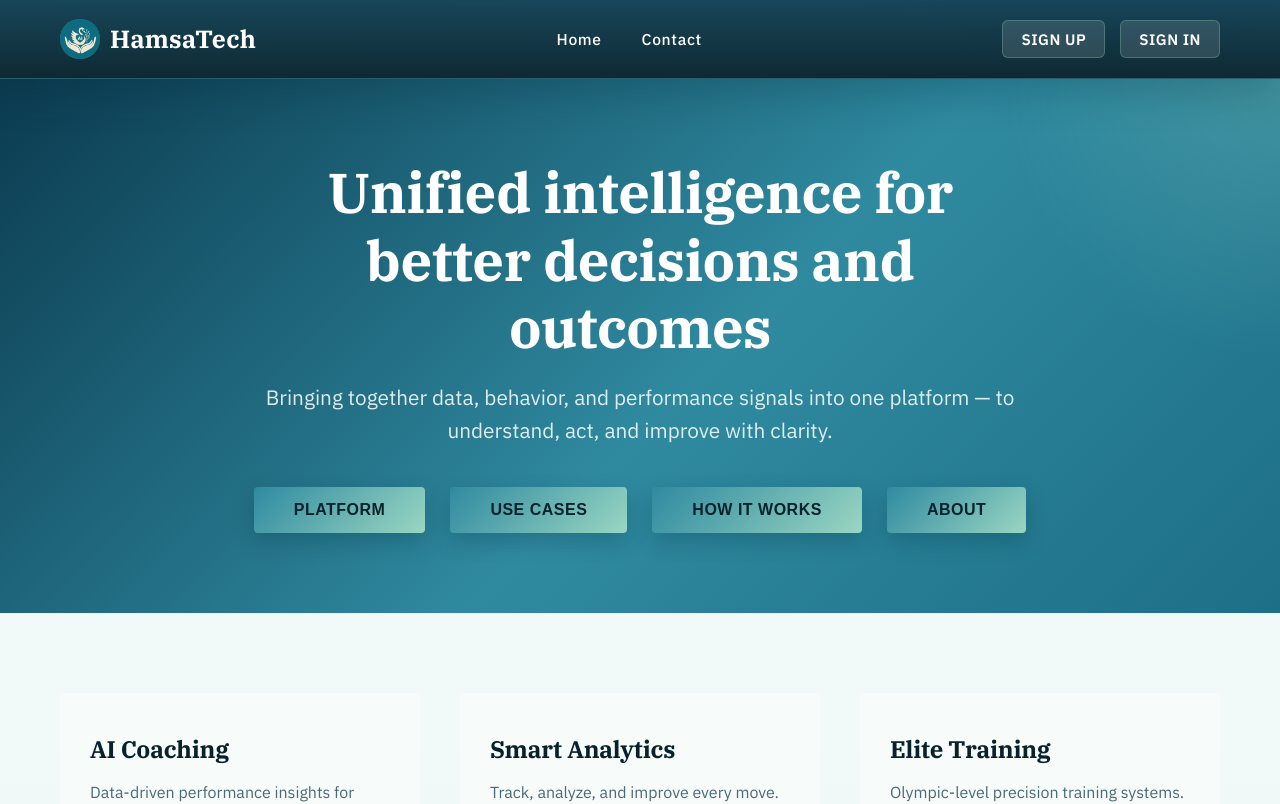
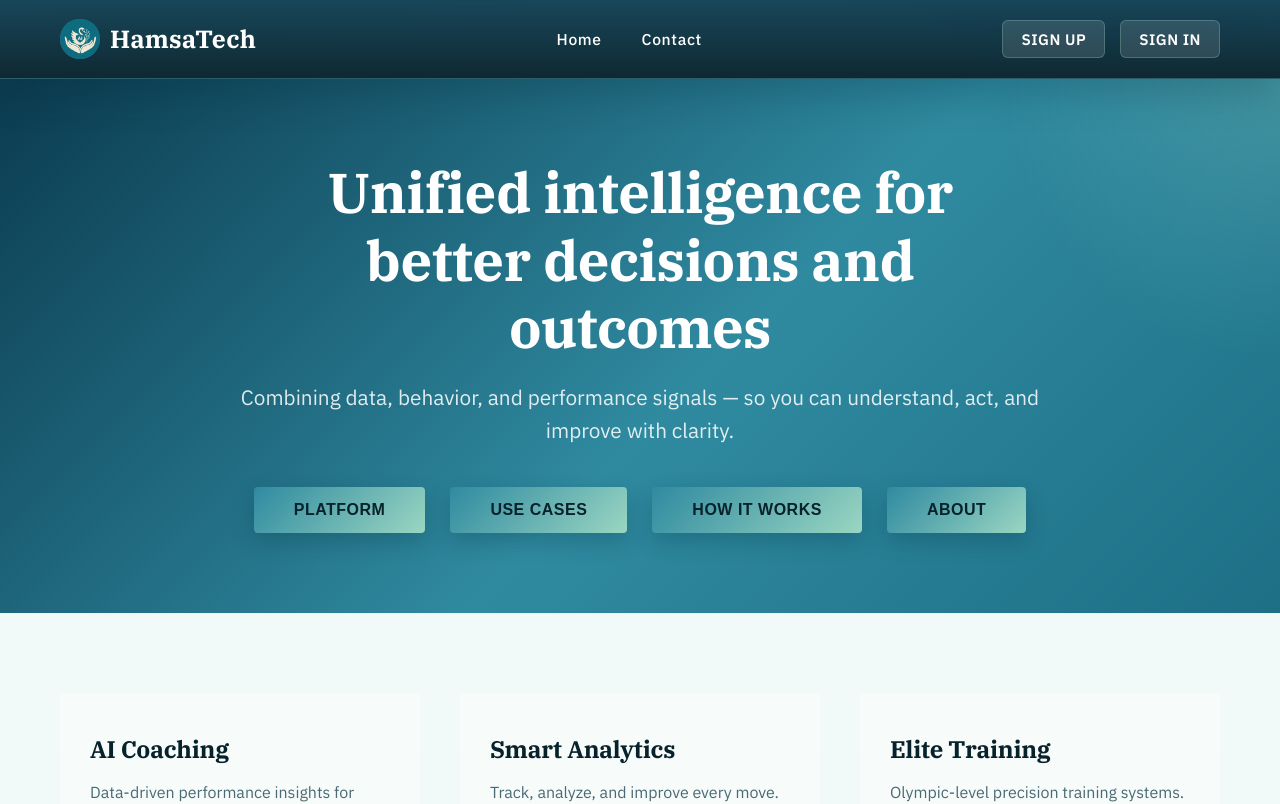
Before and after one commit to hamsatechai-netizen/hamsatech-website, a React (Vite) app: page / in a window 1280 px wide. Shown: the top 804 px of the page. Built offline with nearby package versions, Linux system fonts and the light colour scheme; no server answers.

Commit message:
Update Hero.tsx

```diff
--- a/src/components/Hero.tsx
+++ b/src/components/Hero.tsx
@@ -24,7 +24,7 @@ function Hero() {
     <section className="hero" id="home">
       <div className="hero-content">
         <h1 className="hero-title">Unified intelligence for better decisions and outcomes</h1>
-        <p className="hero-subtitle">Bringing together data, behavior, and performance signals into one platform — to understand, act, and improve with clarity.</p>
+        <p className="hero-subtitle">Combining data, behavior, and performance signals — so you can understand, act, and improve with clarity.</p>
         <div className="hero-buttons">
           <button className="btn btn-primary" onClick={goToPlatform}>Platform</button>
           <button className="btn btn-primary" onClick={goToUseCases}>Use Cases</button>
```
